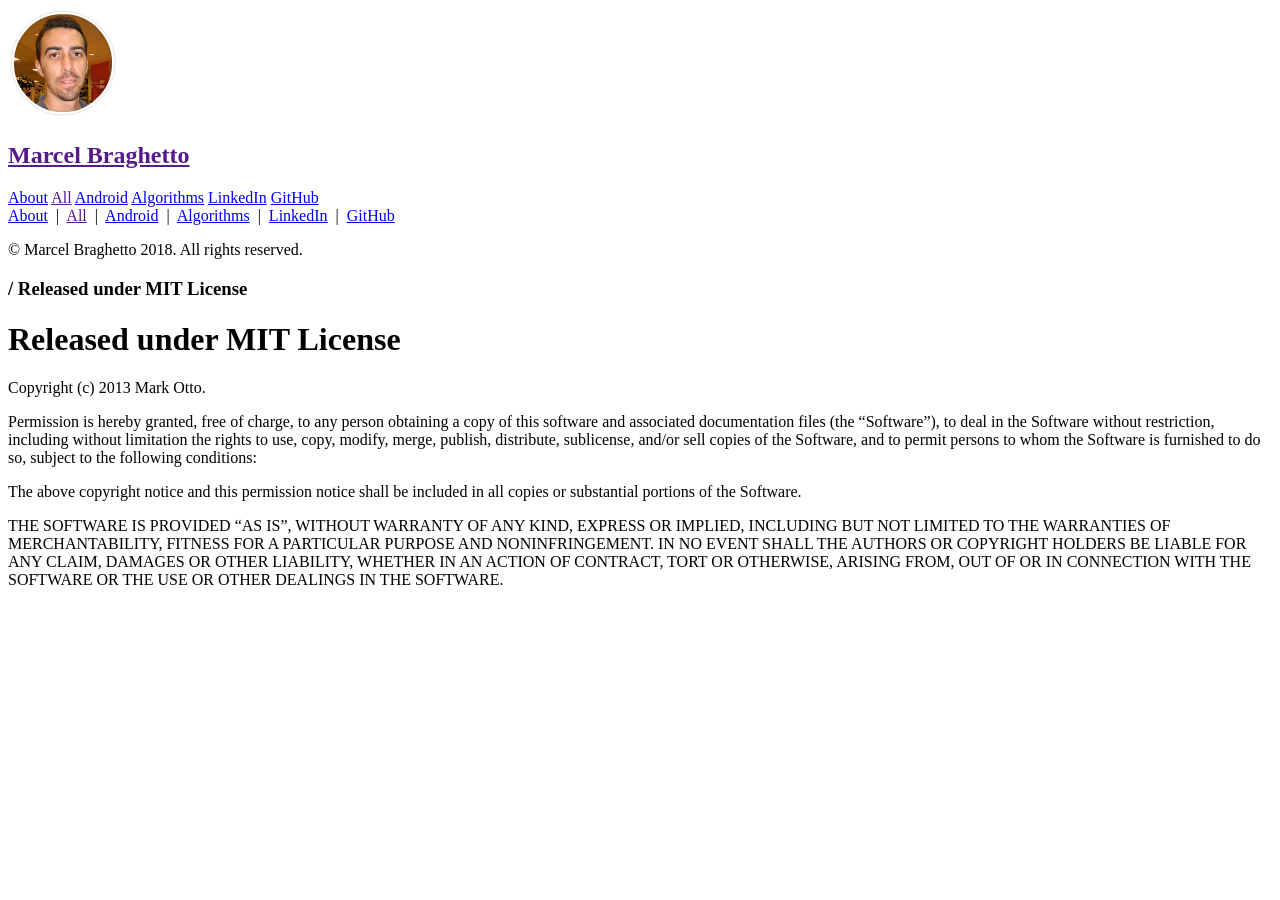
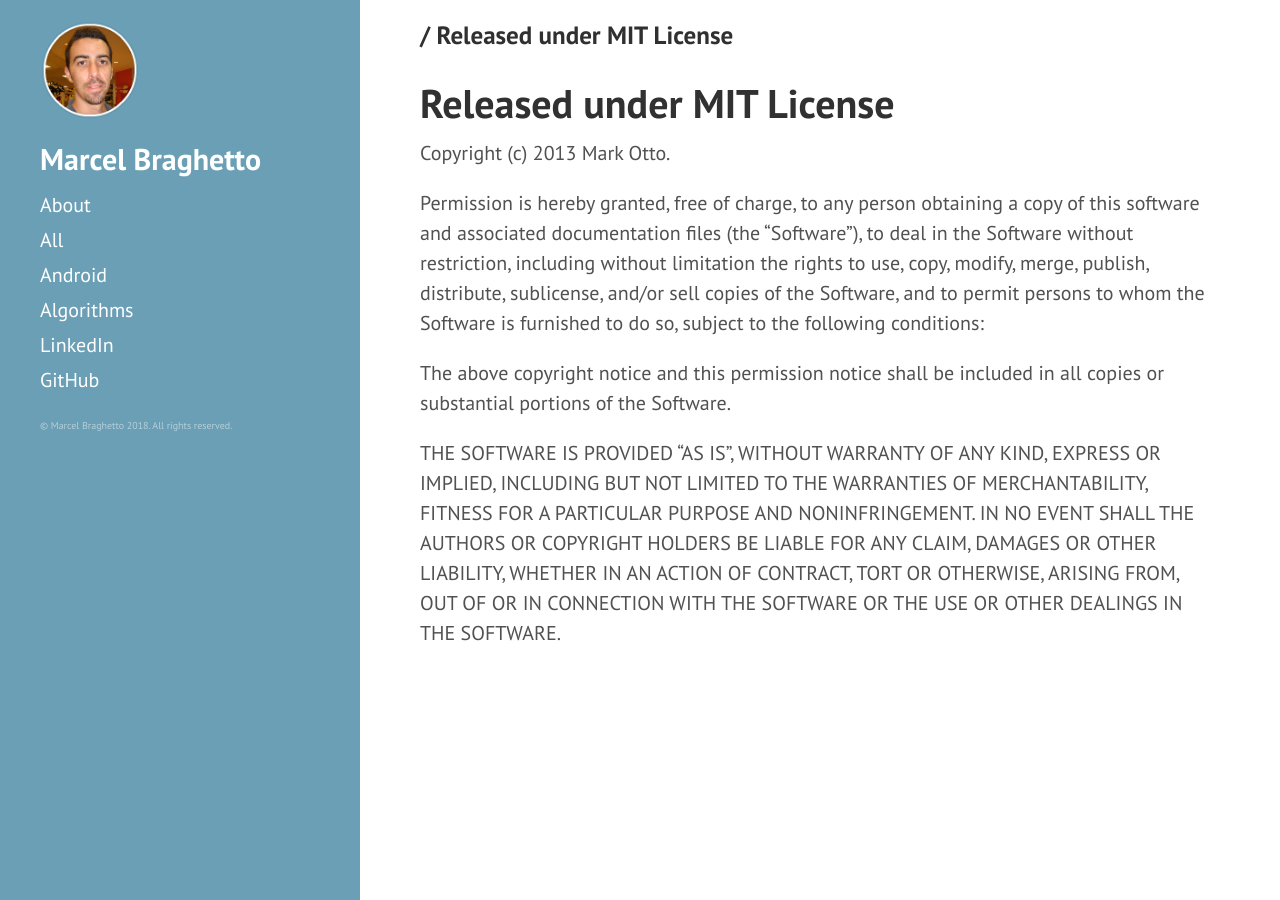
Before and after one commit to MarcelBraghetto/marcelbraghetto.github.io, a Jekyll site: the page built from LICENSE_Hyde.md, in a window 1280 px wide. Built offline with Jekyll 4.4.1, drawn with Linux system fonts in a browser that asks for light colours; our own code applies the rules of GitHub Pages for plain Markdown files; Markdown is read by kramdown in place of the engine named in the settings.

Commit message:
Fixing new Jekyll changes that broke base urls.

```diff
--- a/404.html
+++ b/404.html
@@ -6,5 +6,5 @@
 
 <div class="page">
   <h1 class="page-title">404: Page not found</h1>
-  <p class="lead">Sorry, we've misplaced that URL or it's pointing to something that doesn't exist. <a href="{{ site.baseurl }}">Head back home</a> to try finding it again.</p>
+  <p class="lead">Sorry, we've misplaced that URL or it's pointing to something that doesn't exist. <a href="{{ site.baseurl }}/">Head back home</a> to try finding it again.</p>
 </div>
--- a/_config.yml
+++ b/_config.yml
@@ -13,7 +13,6 @@
 tagline:            'My random coding stuff'
 description:        'My random coding stuff'
 url:                https://marcelbraghetto.github.io
-baseurl:            /
 
 author:
   name:             'Marcel Braghetto'
--- a/_includes/head.html
+++ b/_includes/head.html
@@ -15,15 +15,15 @@
   </title>
 
   <!-- CSS -->
-  <link rel="stylesheet" href="{{ site.baseurl }}public/css/poole.css">
-  <link rel="stylesheet" href="{{ site.baseurl }}public/css/syntax.css">
-  <link rel="stylesheet" href="{{ site.baseurl }}public/css/hyde.css">
-  <link rel="stylesheet" href="{{ site.baseurl }}public/css/styles.css">
+  <link rel="stylesheet" href="{{ site.baseurl }}/public/css/poole.css">
+  <link rel="stylesheet" href="{{ site.baseurl }}/public/css/syntax.css">
+  <link rel="stylesheet" href="{{ site.baseurl }}/public/css/hyde.css">
+  <link rel="stylesheet" href="{{ site.baseurl }}/public/css/styles.css">
   <link rel="stylesheet" href="http://fonts.googleapis.com/css?family=PT+Sans:400,400italic,700|Abril+Fatface">
 
   <!-- Icons -->
-  <link rel="apple-touch-icon-precomposed" sizes="144x144" href="{{ site.baseurl }}public/apple-touch-icon-144-precomposed.png">
-                                 <link rel="shortcut icon" href="{{ site.baseurl }}public/favicon.ico">
+  <link rel="apple-touch-icon-precomposed" sizes="144x144" href="{{ site.baseurl }}/public/apple-touch-icon-144-precomposed.png">
+                                 <link rel="shortcut icon" href="{{ site.baseurl }}/public/favicon.ico">
 
   <!-- RSS -->
   <link rel="alternate" type="application/rss+xml" title="RSS" href="/atom.xml">
--- a/_includes/sidebar.html
+++ b/_includes/sidebar.html
@@ -4,7 +4,7 @@
       <img class="profile-image" src="/images/profile_bubble.png" alt="">
 
       <h2>
-        <a href="{{ site.baseurl }}">
+        <a href="/">
           {{ site.title }}
         </a>
       </h2>
@@ -13,7 +13,7 @@
     <div id="main-nav-vertical">
       <nav class="sidebar-nav">
         <a class="sidebar-nav-item" href="/about">About</a>
-        <a class="sidebar-nav-item" href="{{ site.baseurl }}">All</a>
+        <a class="sidebar-nav-item" href="/">All</a>
         <a class="sidebar-nav-item" href="/android">Android</a>
         <a class="sidebar-nav-item" href="/algorithms">Algorithms</a>
         <a class="sidebar-nav-item" href="https://www.linkedin.com/pub/marcel-braghetto/73/90b/133">LinkedIn</a>
@@ -24,7 +24,7 @@
     <div id="main-nav-horizontal">
         <a href="/about">About</a>
         &nbsp;|&nbsp;
-        <a href="{{ site.baseurl }}">All</a>
+        <a href="/">All</a>
         &nbsp;|&nbsp;
         <a href="/android">Android</a>
         &nbsp;|&nbsp;
--- a/index.html
+++ b/index.html
@@ -28,15 +28,15 @@
 
 <div class="pagination">
   {% if paginator.next_page %}
-    <a class="pagination-item older" href="{{ site.baseurl }}page{{paginator.next_page}}">Older</a>
+    <a class="pagination-item older" href="{{ site.baseurl }}/page{{paginator.next_page}}">Older</a>
   {% else %}
     <span class="pagination-item older">Older</span>
   {% endif %}
   {% if paginator.previous_page %}
     {% if paginator.page == 2 %}
-      <a class="pagination-item newer" href="{{ site.baseurl }}">Newer</a>
+      <a class="pagination-item newer" href="{{ site.baseurl }}/">Newer</a>
     {% else %}
-      <a class="pagination-item newer" href="{{ site.baseurl }}page{{paginator.previous_page}}">Newer</a>
+      <a class="pagination-item newer" href="{{ site.baseurl }}/page{{paginator.previous_page}}">Newer</a>
     {% endif %}
   {% else %}
     <span class="pagination-item newer">Newer</span>
```
